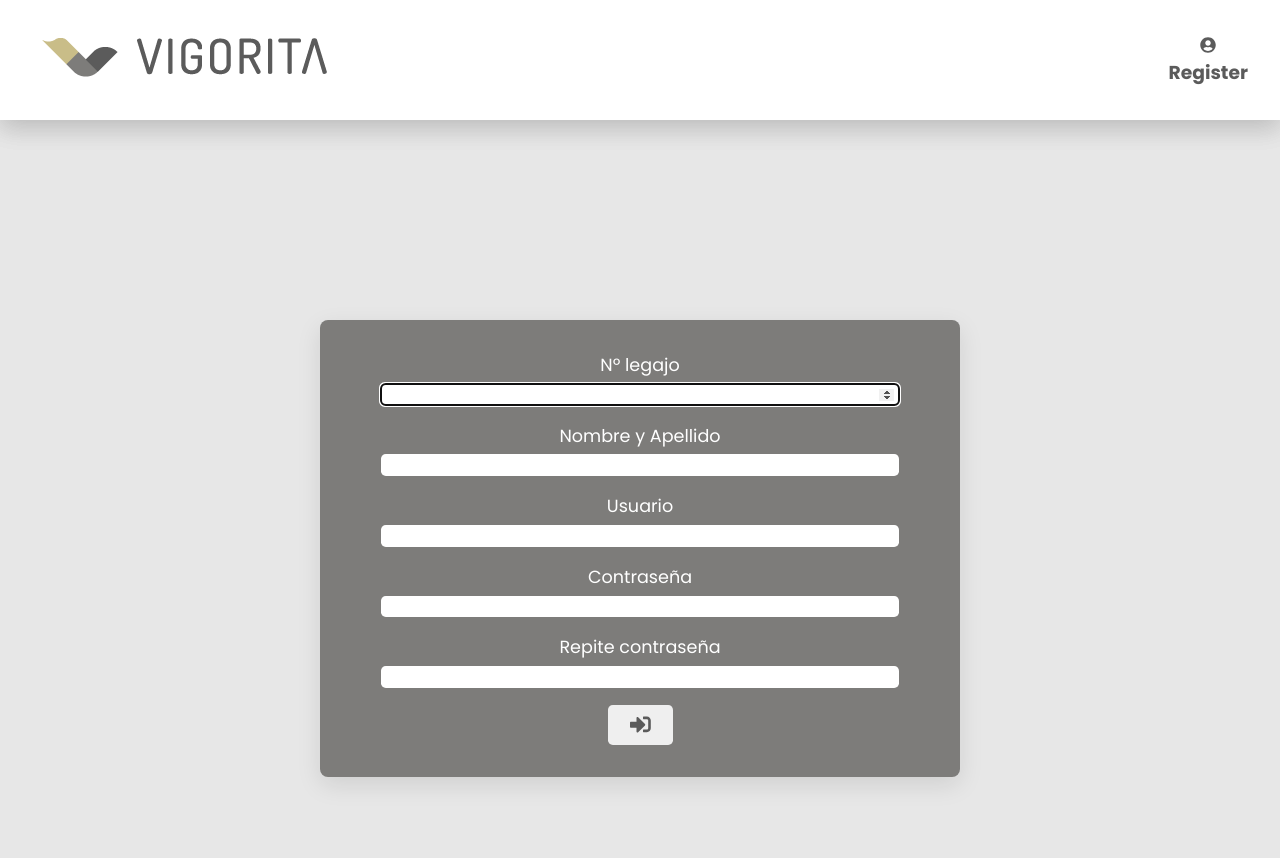
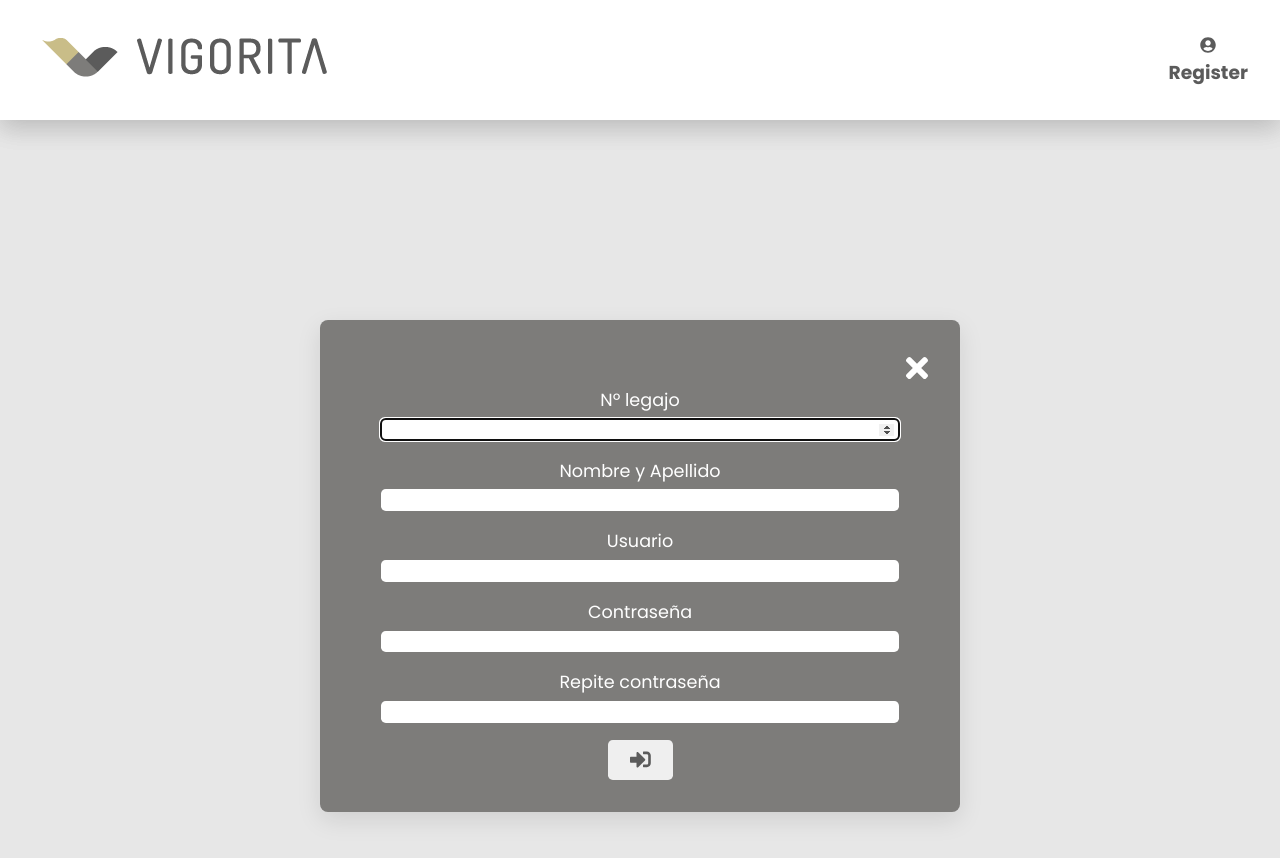
Before and after one commit to alejandropascuale/VM-Network---Frontend, a React (Create React App) app: page /register in a window 1280 px wide. Shown: the top 858 px of the page. Built offline with nearby package versions, Linux system fonts and the light colour scheme.

Commit message:
add fa-times icon to close register form

```diff
--- a/src/components/Account.js
+++ b/src/components/Account.js
@@ -4,7 +4,7 @@ import { Link } from 'react-router-dom';
 import { UserContext } from '../App';
 
 import { FontAwesomeIcon } from '@fortawesome/react-fontawesome'
-import { faUserCircle, faCartArrowDown, faHistory, faHeart, faUserTimes, faSignInAlt, faFileInvoice } from '@fortawesome/free-solid-svg-icons'
+import { faUserCircle, faHistory, faHeart, faUserTimes, faSignInAlt, faFileInvoice } from '@fortawesome/free-solid-svg-icons'
 
 const Account = () => {
     const {userLogin} = useContext(UserContext);
--- a/src/components/Register.js
+++ b/src/components/Register.js
@@ -1,8 +1,9 @@
 import React, { useState } from 'react'
 
 import { FontAwesomeIcon } from '@fortawesome/react-fontawesome'
-import { faSignInAlt } from '@fortawesome/free-solid-svg-icons'
+import { faSignInAlt, faTimes } from '@fortawesome/free-solid-svg-icons'
 import Header from './Header'
+import { Link } from 'react-router-dom'
 
 const Register = () => {
     const [errors , setErrors] = useState();
@@ -29,6 +30,11 @@ const Register = () => {
             <Header />
             <main className='main-container'>
                 <form className='login-form' id='register-form' action='http://localhost:3001/api/users/register' method='POST'>
+                    <div className='conteiner-close-button'>
+                        <Link to='/' exact='true' className='back-icon'>
+                            <FontAwesomeIcon icon={faTimes} />
+                        </Link>
+                    </div>
 
                     <label htmlFor='idEmployee'>Nº legajo</label>
                     <input type='number' id='idEmployee' name='idEmployee' autoFocus/>
```
